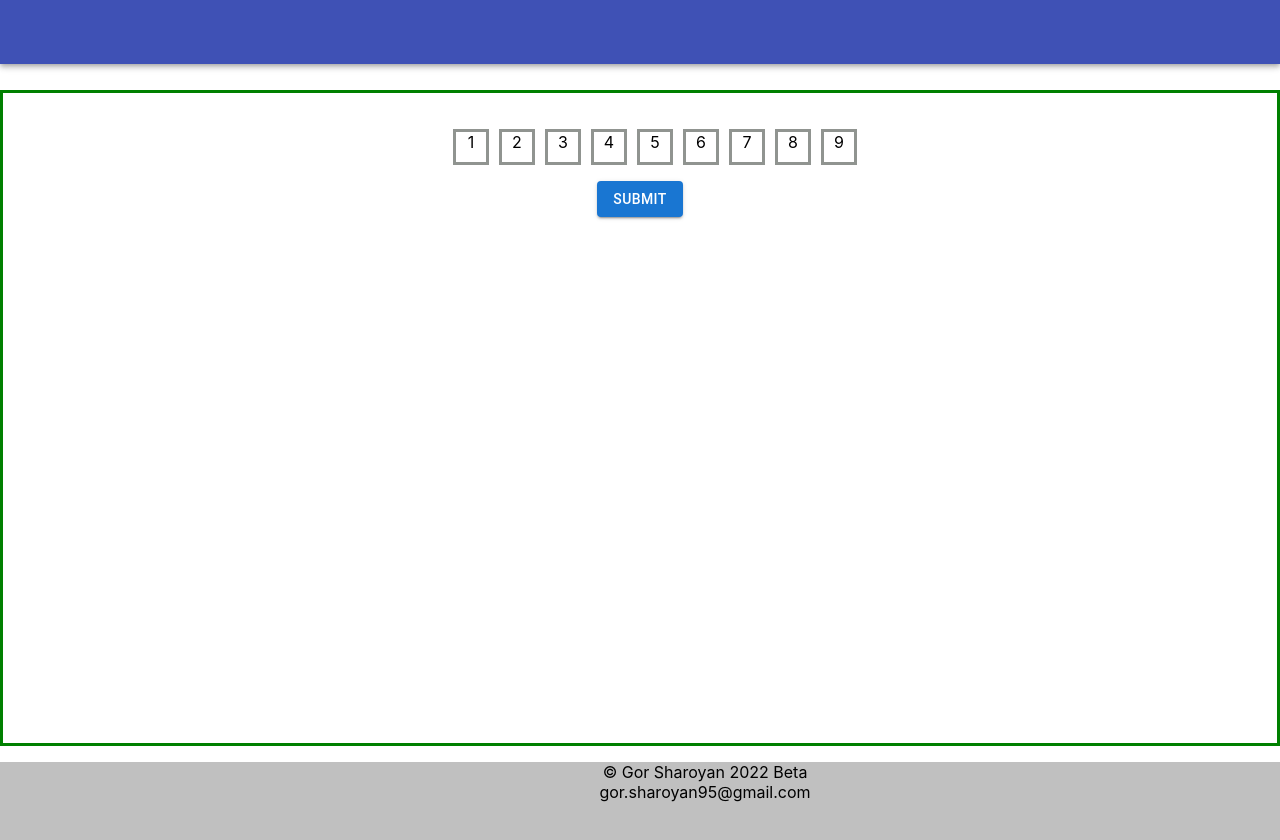
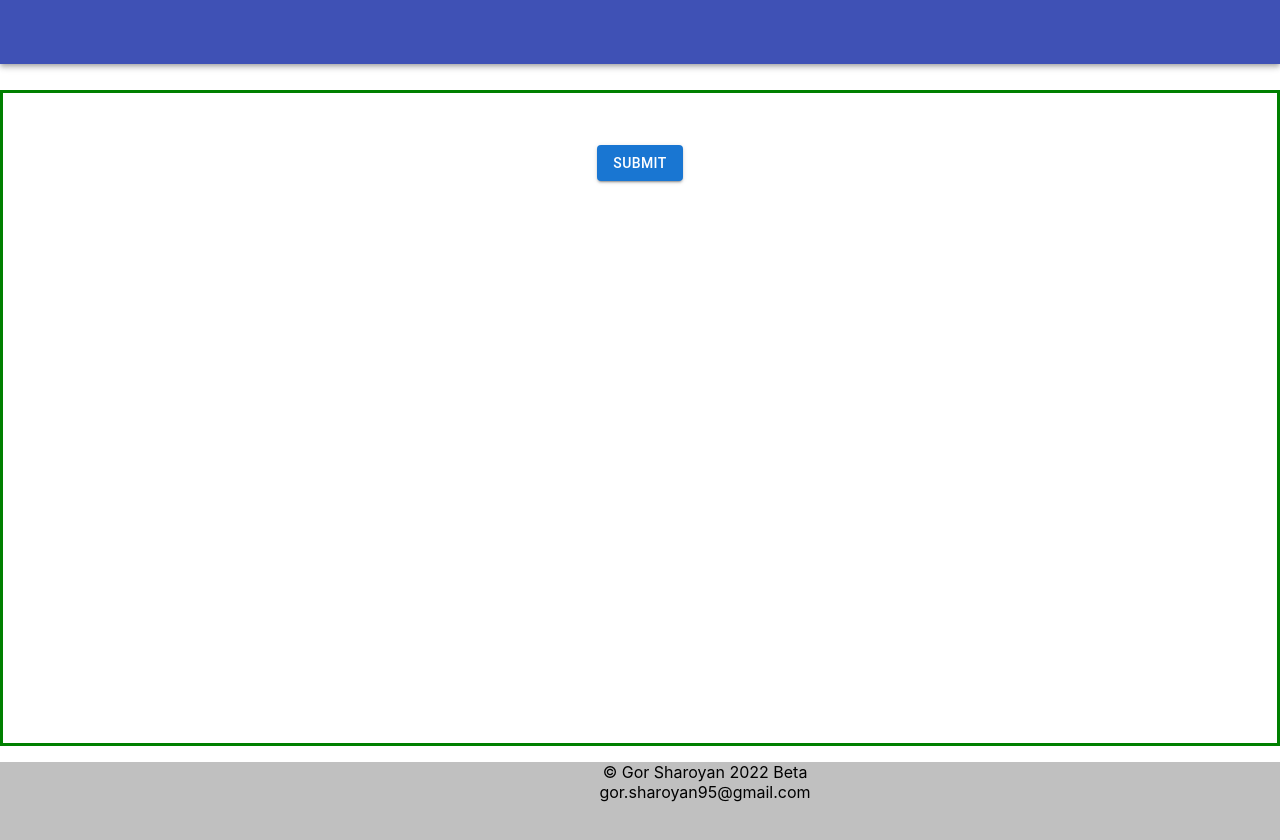
Before and after one commit to GorSharoyan/Secret_Santa_App, a React (Create React App) app: page /playingPage in a window 1280 px wide. Built offline with nearby package versions, Linux system fonts and the light colour scheme.

Commit message:
:green_heart:CI(components/SecretSantaCardGenerator):added pagination logic functions almost doe with the functionality

```diff
--- a/src/Components/Pagination/Pagination.js
+++ b/src/Components/Pagination/Pagination.js
@@ -3,7 +3,11 @@ import React from "react";
 //UI
 import "./Pagination.css";
 
-export default function Pagination({ currentCards, totalCards }) {
+export default function Pagination({
+  currentCards,
+  totalCards,
+  handlePageChange
+}) {
   let pageCount = [];
 
   for (let i = 1; i < Math.ceil(totalCards / currentCards); i++) {
@@ -14,11 +18,9 @@ export default function Pagination({ currentCards, totalCards }) {
     <div>
       <ol className="pagination">
         {pageCount.map((element) => {
-          console.log(pageCount);
-          console.log(element);
           return (
             <ui className="pageNumber">
-              <a>{element}</a>
+              <a onClick={handlePageChange}>{element}</a>
             </ui>
           );
         })}
--- a/src/Components/SecretSantaCardGenerator/SecretSantaCardGenerator.js
+++ b/src/Components/SecretSantaCardGenerator/SecretSantaCardGenerator.js
@@ -14,17 +14,30 @@ import { Button } from "@mui/material";
 import randomiseArray, {
   createPlayerPairs
 } from "../../Services/randomiseArray.service";
-// import { createData } from "../../Services/firebase.service";
 import { sendEmailMessage } from "../../Services/emailJS.service";
 
 export default function SecretSantaCardGenerator() {
+  //players quntity hooks
   const playersQty = Number(localStorage.getItem("playersQty"));
   const playersQtyArray = [];
   const [inputFields, setInputFields] = useState([
     { id: "", name: "", email: " " }
   ]);
+  // pagination hooks
+  const [playersPerPage] = useState(10);
+  const [currentPage, setCurrentPage] = useState(1);
+
+  //navigation hooks
   const navigate = useNavigate();
+  //Mailing Client hooks
   init("user_oEXDyu2Xll8SqLLxLLIgw");
+
+  const lastPlayerIndex = currentPage * playersPerPage;
+  const firstPlayerIndex = lastPlayerIndex - playersPerPage;
+  const currentPlayers = playersQtyArray.slice(
+    firstPlayerIndex,
+    lastPlayerIndex
+  );
 
   const createRowsArray = () => {
     for (let i = 0; i < playersQty; i++) {
@@ -34,6 +47,7 @@ export default function SecretSantaCardGenerator() {
 
   createRowsArray();
 
+  //handlers
   const handleInputChange = (index, event) => {
     const values = [...inputFields];
     values[index][event.target.name] = event.target.value;
@@ -48,6 +62,10 @@ export default function SecretSantaCardGenerator() {
       sendEmailMessage(e.resciever.email, e.resciever.name, e.sender.name)
     );
     await navigate("/congratsPage");
+  };
+
+  const handelPageChange = () => {
+    console.log("clcked");
   };
 
   useEffect(() => {
@@ -70,7 +88,11 @@ export default function SecretSantaCardGenerator() {
           );
         })}
       </div>
-      <Pagination currentCards={10} totalCards={100} />
+      <Pagination
+        currentCards={playersPerPage}
+        totalCards={playersQtyArray.length}
+        handlePageChange={handelPageChange}
+      />
       <div className="button">
         <Button onClick={handleFormSubmit} variant="contained">
           Submit
```
Also changed, not shown: src/Components/SecretSantaPlayers/SecretSantaPlayers.js (added).
